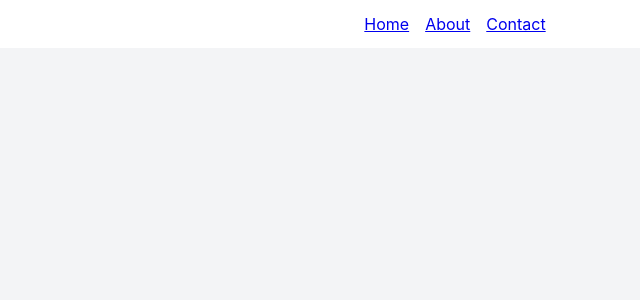
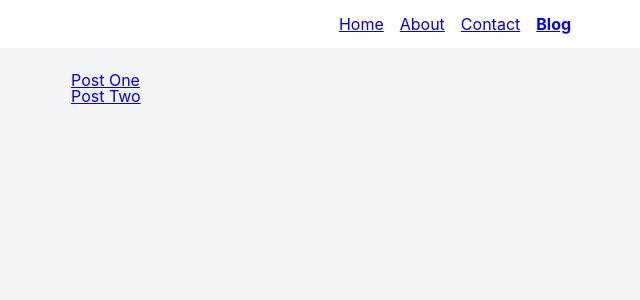
Before and after one commit to mrzalais/react-todo-app, a React (Create React App) app: page /blog in a window 1280 px wide. Before the commit this address had no page. Shown: the top 300 px of the page, without its empty margins (185-825 px from the left). Built offline with nearby package versions, Linux system fonts and the light colour scheme.

Commit message:
Episode 12 - React Router (2/2)

```diff
--- a/src/App.css
+++ b/src/App.css
@@ -14,6 +14,12 @@ body {
 .todo-app-container {
   min-height: 100vh;
   background: #f3f4f6;
+}
+
+.container {
+  margin: auto;
+  padding-top: 24px;
+  max-width: 48rem;
 }
 
 .todo-app {
@@ -172,6 +178,10 @@ nav ul li:not(:first-child) {
   margin-left: 16px;
 }
 
+.active {
+  font-weight: bold;
+}
+
 /* Transitions */
 
 .slide-vertical-enter {
--- a/src/components/NavigationBar.jsx
+++ b/src/components/NavigationBar.jsx
@@ -1,18 +1,29 @@
 import React from 'react';
 import {NavLink} from "react-router-dom";
 
-export default function () {
+export default function NavigationBar() {
   return (
     <nav>
       <ul>
         <li>
-          <NavLink to="/">Home</NavLink>
+          <NavLink to="/" activeClassName="active">
+            Home
+          </NavLink>
         </li>
         <li>
-          <NavLink to="/about">About</NavLink>
+          <NavLink to="/about" activeClassName="active">
+            About
+          </NavLink>
         </li>
         <li>
-          <NavLink to="/contact">Contact</NavLink>
+          <NavLink to="/contact" activeClassName="active">
+            Contact
+          </NavLink>
+        </li>
+        <li>
+          <NavLink to="/blog" activeClassName="active">
+            Blog
+          </NavLink>
         </li>
       </ul>
     </nav>
--- a/src/components/Root.jsx
+++ b/src/components/Root.jsx
@@ -4,20 +4,29 @@ import NavigationBar from "./NavigationBar";
 import {BrowserRouter as Router, Routes, Route} from 'react-router-dom';
 import About from "./pages/About";
 import Contact from "./pages/Contact";
+import Blog from "./pages/Blog";
+import BlogPost from "./pages/BlogPost";
+import NoMatch from "./pages/NoMatch";
 
-export default function () {
+export default function Root() {
   return (
     <Router>
       <div className="todo-app-container">
         <NavigationBar/>
         <div className="content">
           <Routes>
+            {/*Iterate over routes array*/}
+            {/*<Routes>*/}
+            {/*  {routes.map(({ path, Component }) => (*/}
+            {/*    <Route key={path} path={path} element={<Component />} />*/}
+            {/*  ))}*/}
+            {/*</Routes>*/}
             <Route path="/" element={<App/>}/>
             <Route path="/about" element={<About/>}/>
             <Route path="/contact" element={<Contact />} />
-            {/*<Route path="/blog" element={<Blog />} />*/}
-            {/*<Route path="/blog/:id" element={<BlogPost />} />*/}
-            {/*<Route path="*" element={<NoMatch />} />*/}
+            <Route path="/blog" element={<Blog />} />
+            <Route path="/blog/:id" element={<BlogPost />} />
+            <Route path="*" element={<NoMatch />} />
           </Routes>
         </div>
       </div>
--- /dev/null
+++ b/src/components/pages/Blog.jsx
@@ -0,0 +1,17 @@
+import React from 'react';
+import { Link } from 'react-router-dom';
+
+export default function Blog() {
+  return (
+    <div className="container">
+        <ul>
+          <li>
+            <Link to="/blog/1">Post One</Link>
+          </li>
+          <li>
+            <Link to="/blog/2">Post Two</Link>
+          </li>
+        </ul>
+    </div>
+  )
+}
--- /dev/null
+++ b/src/components/pages/BlogPost.jsx
@@ -0,0 +1,11 @@
+import React from 'react';
+import {useParams} from "react-router-dom";
+
+export default function BlogPost() {
+  const params = useParams();
+  return (
+    <div className="container">
+        This is blog post {params.id}
+    </div>
+  )
+}
--- a/src/components/pages/About.jsx
+++ b/src/components/pages/NoMatch.jsx
@@ -1,9 +1,9 @@
 import React from 'react';
 
-export default function About() {
+export default function NoMatch() {
   return (
-    <div className="conatiner">
-      This is the about page
+    <div className="container">
+        404 Page Not Found!
     </div>
   )
 }
```
